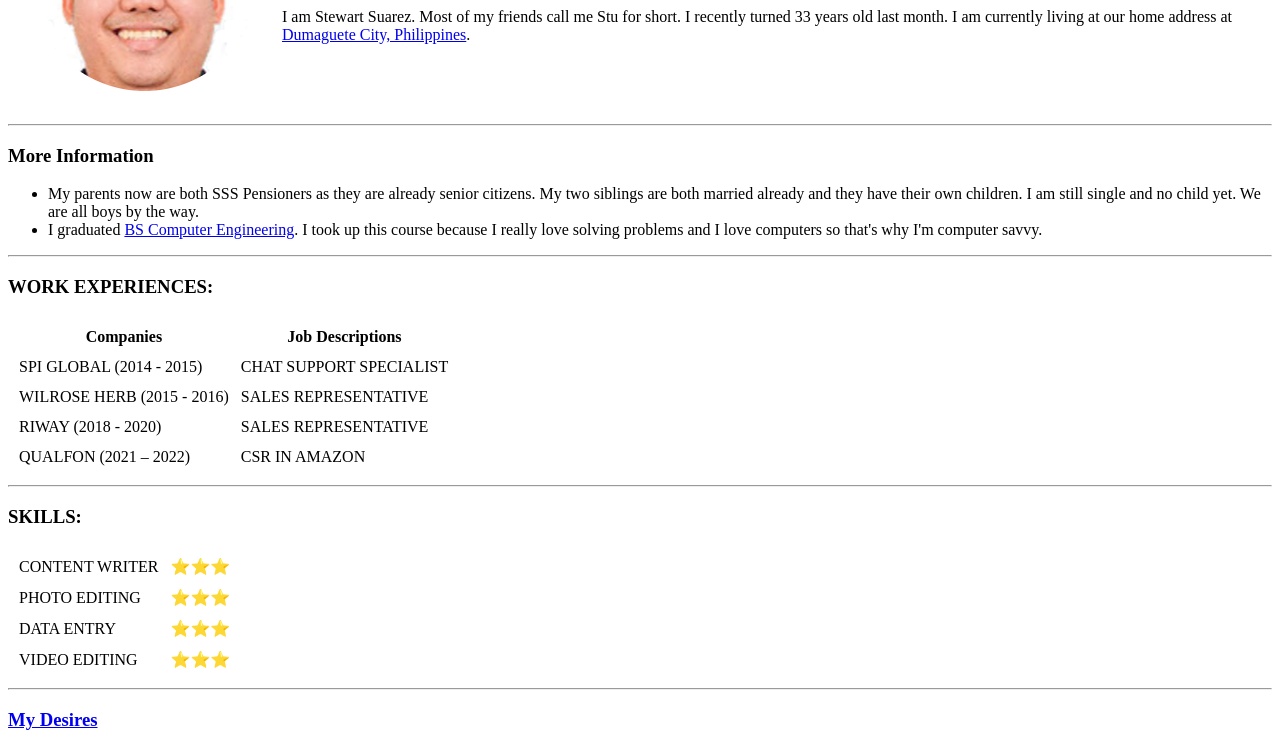
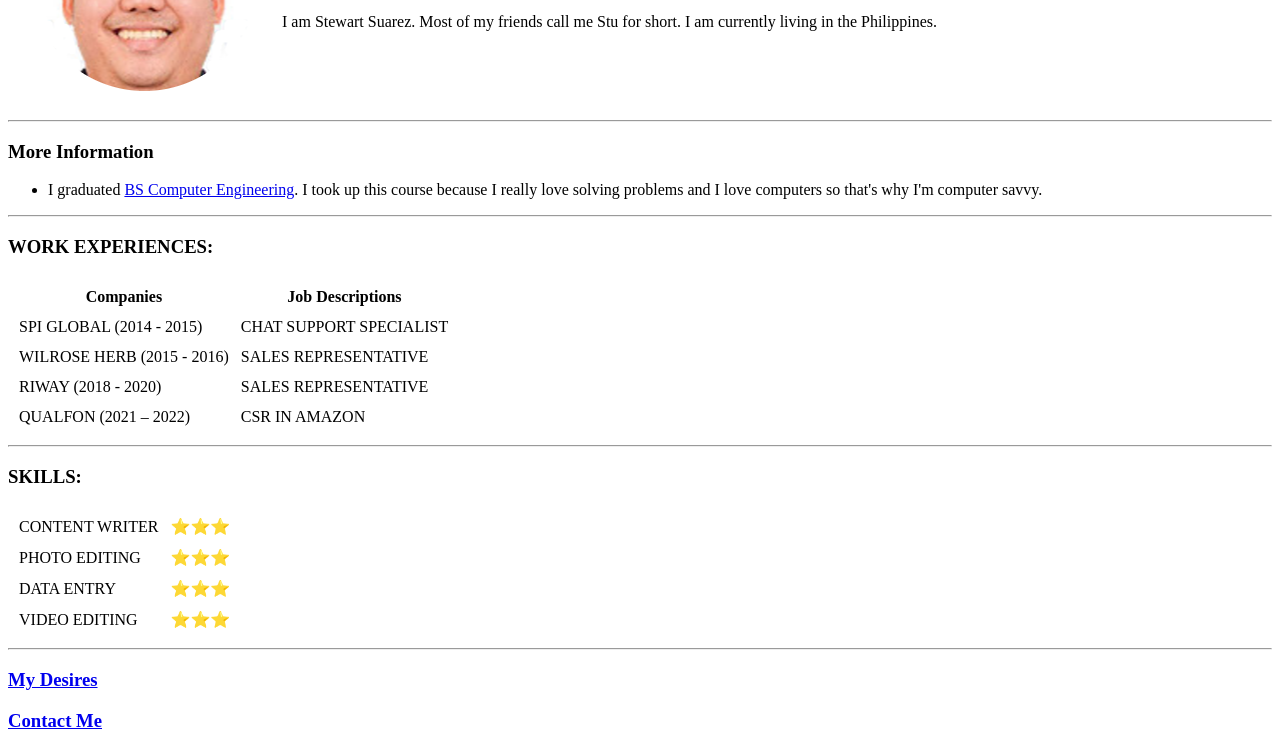
Before and after one commit to stewartsuarez07/cv, a plain HTML site: page index.html in a window 1280 px wide. Shown: the part 169-916 px from the top of the page. Drawn offline with Linux system fonts and the light colour scheme.

Commit message:
Update index.html

```diff
--- a/index.html
+++ b/index.html
@@ -1,21 +1,9 @@
-<!DOCTYPE html> <!-- declare a document type, this is the version of the HTML -->
 <html>
-<!-- html tag-->
 
 <head>
-  <!--
-      * holds info about the web page
-      * tells the browser how to handle the page
-      -->
+
   <meta charset="utf-8">
-  <!--
-      * gives extra meta data
-      * or associated data to your html doc
-      * all the text that is inside this is with "utf-8" coding system
-      * "utf-8" is the standard encoding system
-      * if the info in the website are interpreted with another language
-      this will be correctly rendered
-       -->
+
   <title>Stewart's Personal Site</title> <!-- title of the page -->
 </head>
 
@@ -26,21 +14,7 @@
       <td><h1>Stewart Suarez</h1>
       <p><em><a href="https://en.wikipedia.org/wiki/Web_application">Web App</a>
       <strong> Developer</strong></em></p>
-      <p>I am Stewart Suarez. Most of my friends call me Stu for short. I recently
-      turned 33 years old last month. I am currently living at our home address
-      at <a href="https://dumaguetecity.gov.ph/">Dumaguete City,
-      Philippines</a>.</p></td>
-
-      <!--
-      a - HTML element
-      href - HTML attribute
-      https - link destination
-      Web App - link text
-
-      <i> italicize vs <em> emphasize - use this
-      <b> bold vs <strong> has strong importance - use this
-      -->
-
+      <p>I am Stewart Suarez. Most of my friends call me Stu for short. I am currently living in the Philippines.</p></td>
     </tr>
   </table>
 
@@ -52,13 +26,8 @@
   <ol>this is for ordered lissts</ol>
   -->
   <ul>
-    <li>My parents now are both SSS Pensioners as they are already senior
-      citizens. My two siblings are both married already and they have their own
-      children. I am still single and no child yet. We are all boys by the
-      way.</li>
-    <li>I graduated <a href="https://www.finduniversity.ph/majors/bs-in-computer-engineering-philippines/#:~:text=The%20Bachelor%20of%20Science%20in,mathematics%2C%20software%2C%20and%20engineering.">BS Computer Engineering</a>.
-      I took up this course because I really love solving problems and I love
-      computers so that's why I'm computer savvy.</li>
+      <li>I graduated <a href="https://www.finduniversity.ph/majors/bs-in-computer-engineering-philippines/#:~:text=The%20Bachelor%20of%20Science%20in,mathematics%2C%20software%2C%20and%20engineering.">BS Computer Engineering</a>.
+      I took up this course because I really love solving problems and I love computers so that's why I'm computer savvy.</li>
   </ul>
 
   <hr>
@@ -118,13 +87,7 @@
   <hr>
   <h3><a href="desires.html">My Desires</a></h3>
   <h3><a href="contact.html">Contact Me</a></h3>
-  <!--
-  to add a new page, simply "add file" then save it "filename.html"
-  put the title of the page and use it to link from the pages you want
-  to link that page to use <a href="filename.html">Title of the Page</a>
-  -->
+
 </body>
 
 </html>
-
-<!-- -->
```
